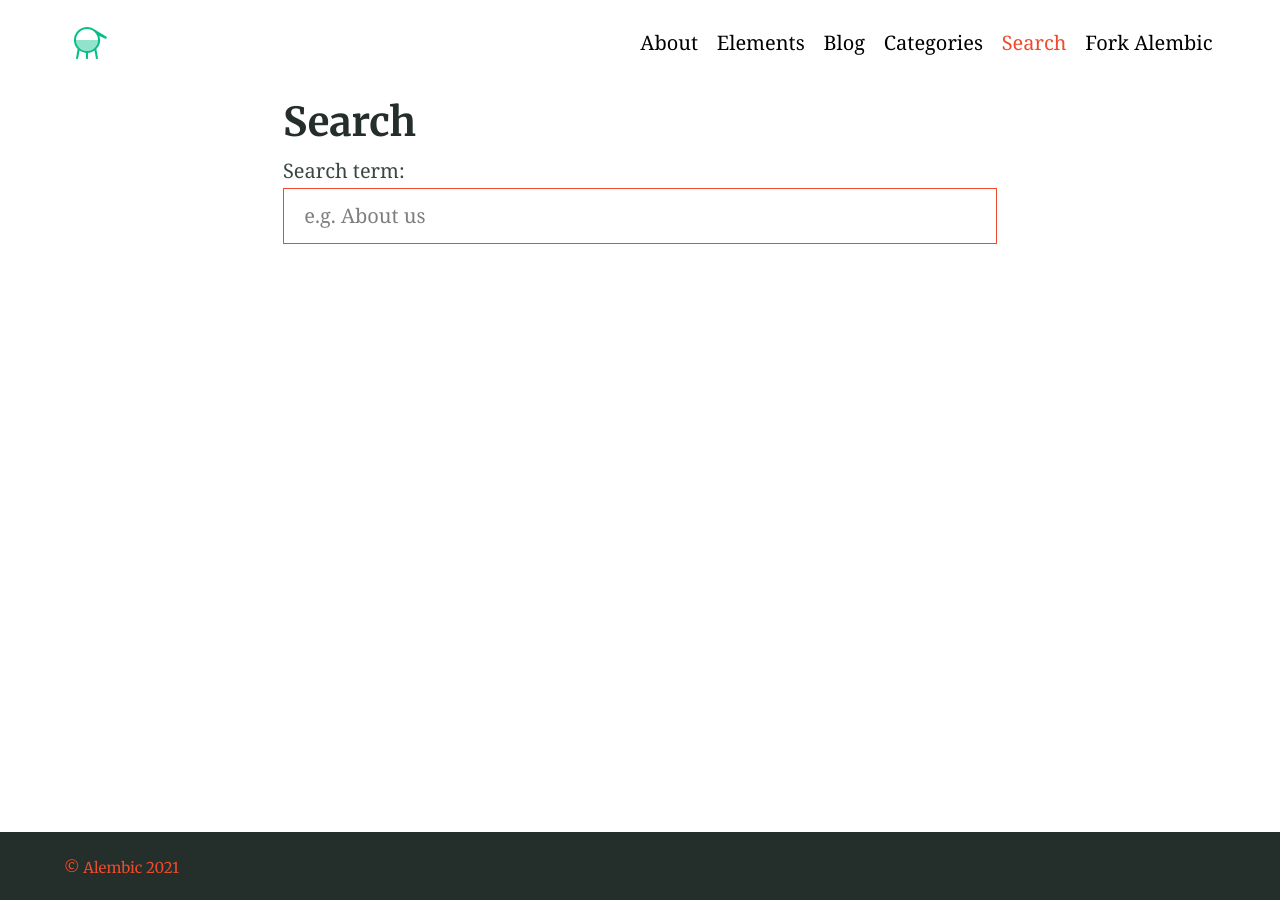
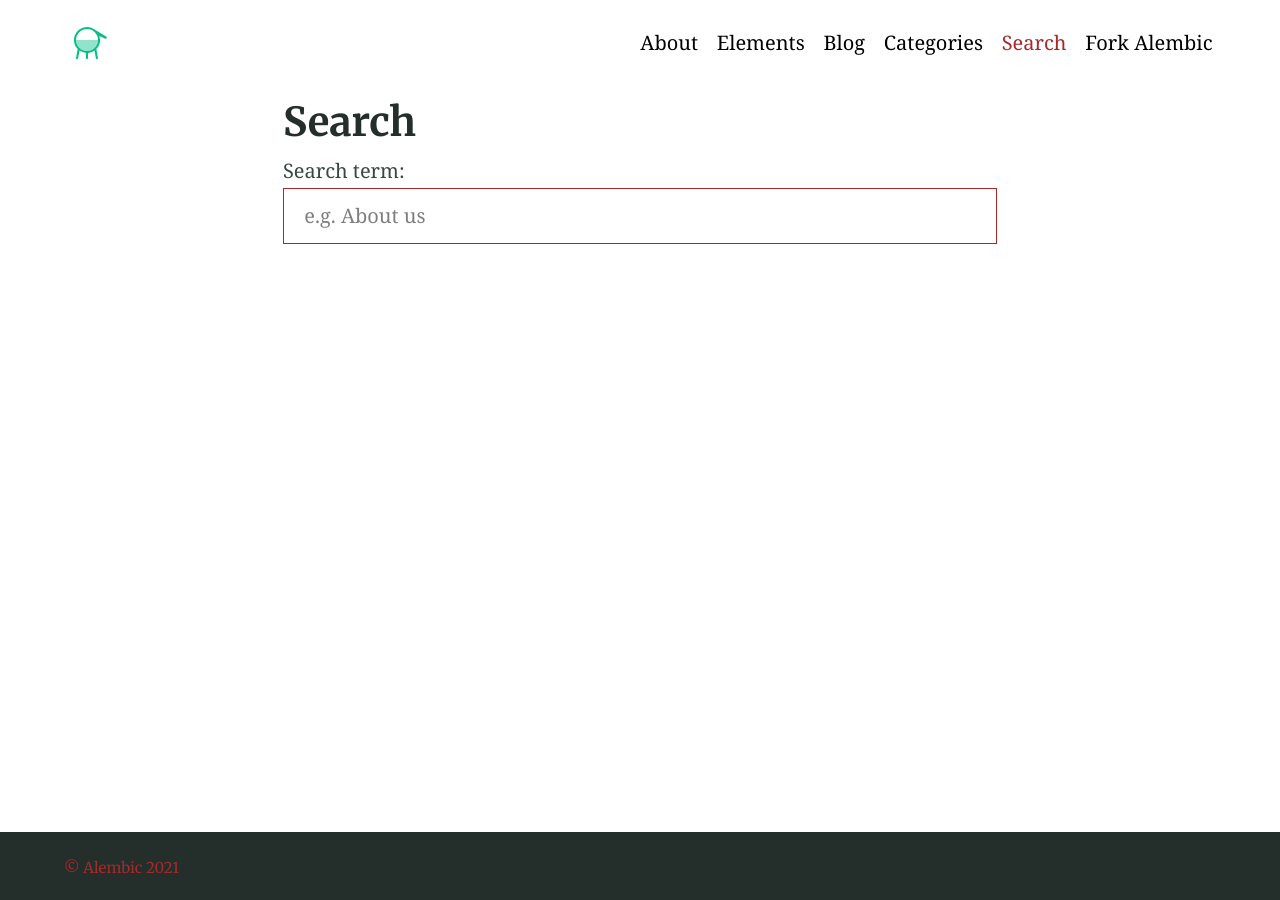
Before and after one commit to kathrynglink/annacnelson.github.io, a Jekyll site: the page built from search.md, in a window 1280 px wide. Built offline with Jekyll 4.4.1, drawn with Linux system fonts in a browser that asks for light colours.

Commit message:
Update _settings.scss

```diff
--- a/_sass/_settings.scss
+++ b/_sass/_settings.scss
@@ -10,7 +10,7 @@ $bodyColour: #384743 !default;
 $linkColour: #000000 !default;
 $hoverColour: #a8adac!default;
 $focusColour: #fa407a !default;
-$captionColour: #EE4B2B !default;
+$captionColour: #A52A2A!default;
 $white: #ffffff !default;
 
 // Typography
```
